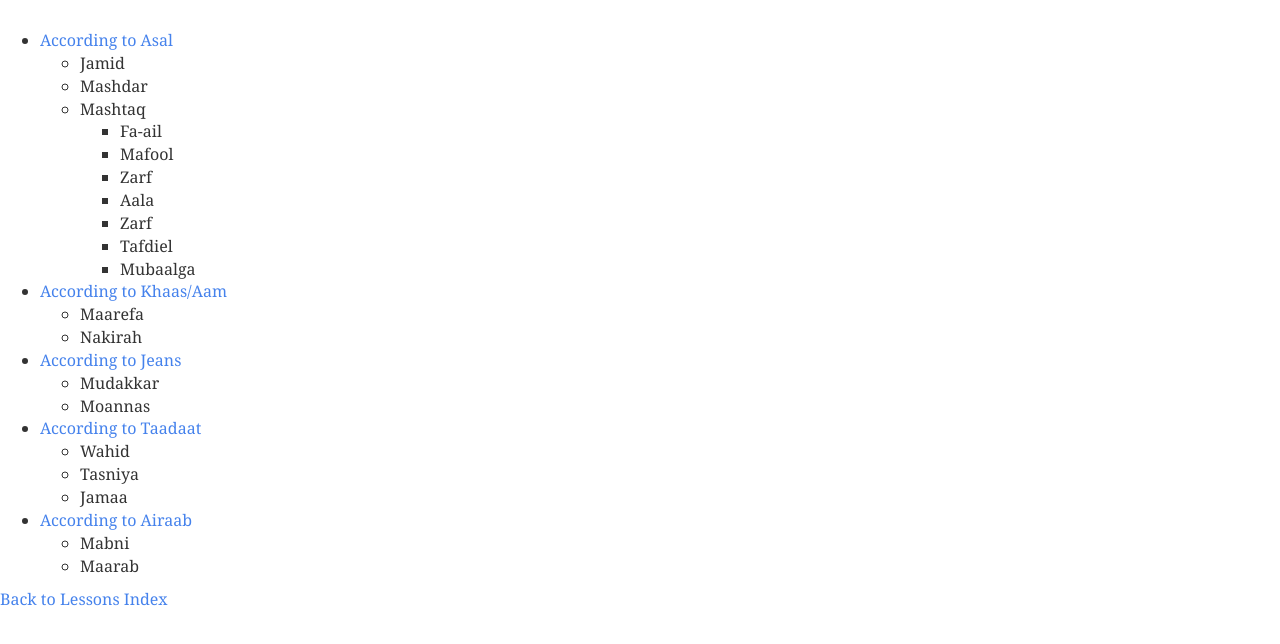
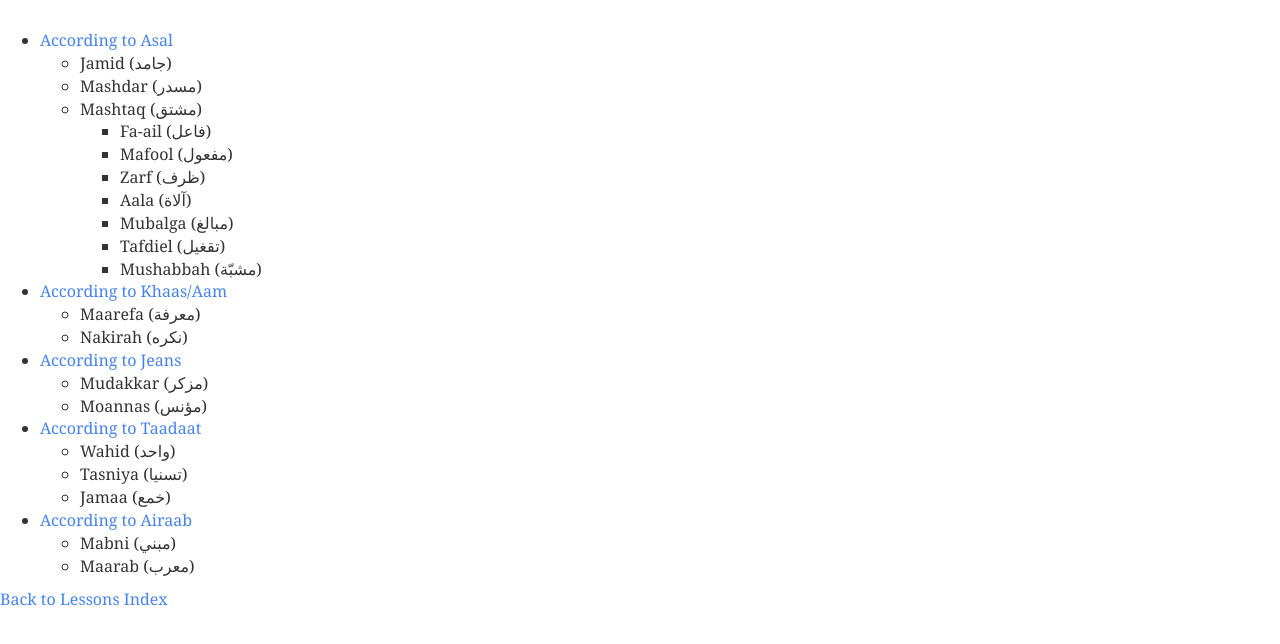
Before and after one commit to nanduahmed/ArabicLessons, a plain HTML site: page html/lesson3/lesson3.html in a window 1280 px wide. Shown: the part 98-742 px from the top of the page. Drawn offline with Linux system fonts and the light colour scheme.

Commit message:
Noun Arabic Text Added except proper Isme Aala

```diff
--- a/html/lesson3/lesson3.html
+++ b/html/lesson3/lesson3.html
@@ -19,41 +19,41 @@
 <ul class="" onmouseover="resolveSrcMouseover(event);" onmouseout="resolveSrcMouseout(event);" onclick="takeAction(event);">
 			<li><div id="Folder1" class="ExpandCollapse"></div><div class="Folder"><a href=# onclick="selectLesson('lesson');">According to Asal</a></div></li>
 			<ul id="ExpandCollapseFolder1">
-				<li>Jamid</li>
-				<li>Mashdar</li>
-				<li>Mashtaq</li>
+				<li>Jamid (جامد)</li>
+				<li>Mashdar (مسدر)</li>
+				<li>Mashtaq (مشتق)</li>
 					<div id="Folder3" class="ExpandCollapse"></div><div class="Folder"></div></li>
 				<ul id="ExpandCollapseFolder3">
-					<li>Fa-ail</li>
-					<li>Mafool</li>
-					<li>Zarf</li>
-					<li>Aala</li>
-					<li>Zarf</li>
-					<li>Tafdiel</li>
-					<li>Mubaalga</li>
+					<li>Fa-ail (فاعل)</li>
+					<li>Mafool (مفعول)</li>
+					<li>Zarf (ظرف)</li>
+					<li>Aala (آلاة)</li>
+					<li>Mubalga (مبالغ)</li>
+					<li>Tafdiel (تقغيل)</li>
+					<li>Mushabbah (مشبّة)</li>
 				</ul>
 
 			</ul>
 			<li><div id="Folder2" class="ExpandCollapse"></div><div class="Folder"><a href=# onclick="selectLesson('lesson');">According to Khaas/Aam</a></div></li>
 			<ul id="ExpandCollapseFolder2">
-				<li>Maarefa</li>
-				<li>Nakirah</li>
+				<li>Maarefa (معرفة)</li>
+				<li>Nakirah (نكره)</li>
 			</ul>
 			<li><div id="Folder3" class="ExpandCollapse"></div><div class="Folder"><a href=# onclick="selectLesson('lesson');">According to Jeans</a></div></li>
 				<ul id="ExpandCollapseFolder3">
-					<li>Mudakkar</li>
-					<li>Moannas</li>
+					<li>Mudakkar (مزكر)</li>
+					<li>Moannas (مؤنس)</li>
 				</ul>
 			<li><div id="Folder3" class="ExpandCollapse"></div><div class="Folder"><a href=# onclick="selectLesson('lesson');">According to Taadaat</a></div></li>
 				<ul id="ExpandCollapseFolder3">
-					<li>Wahid</li>
-					<li>Tasniya</li>
-					<li>Jamaa</li>
+					<li>Wahid (واحد)</li>
+					<li>Tasniya (تسنيا)</li>
+					<li>Jamaa (خمع)</li>
 				</ul>
 			<li><div id="Folder3" class="ExpandCollapse"></div><div class="Folder"><a href=# onclick="selectLesson('lesson');"><a href=# onclick="selectLesson('lesson1');">According to Airaab</a></a></div></li>
 				<ul id="ExpandCollapseFolder3">
-					<li>Mabni</li>
-					<li>Maarab</li>
+					<li>Mabni (مبني)</li>
+					<li>Maarab (معرب)</li>
 				</ul>
 		</ul>
 
```
Also changed, not shown: html/lesson2/lesson2.html (added, +24 -0 lines).
